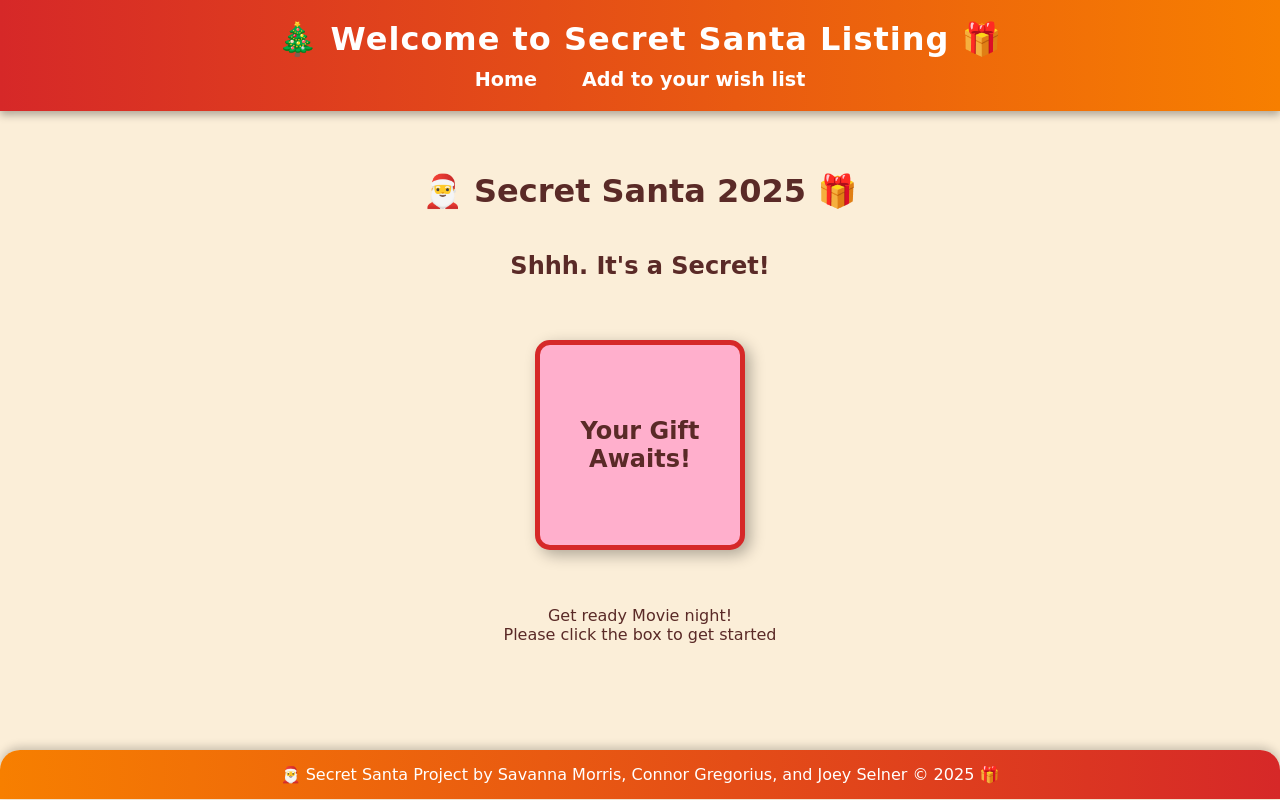
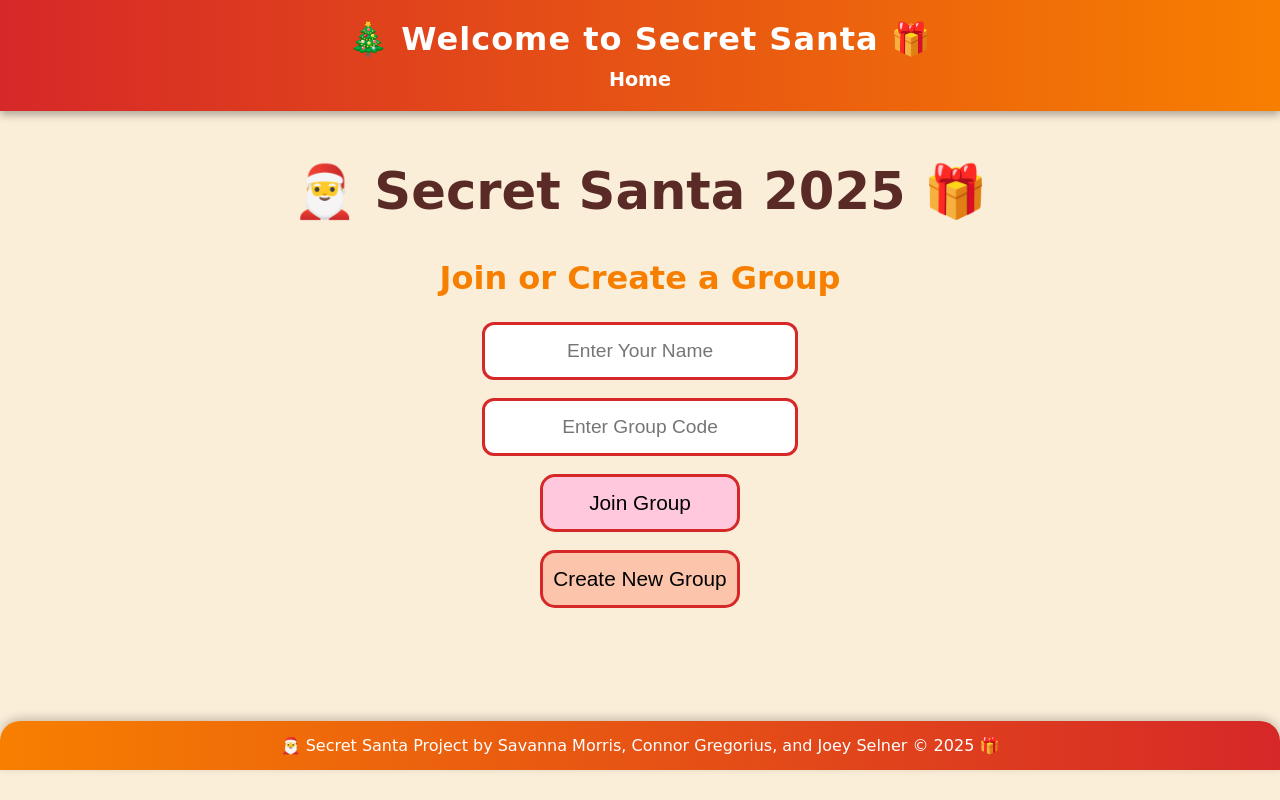
Before and after one commit to snailwithwings/Secret-Santa, a Django app: page / in a window 1280 px wide. Run offline with Django 5.2, Linux system fonts and the light colour scheme.

Commit message:
Im the goat

```diff
--- a/main/views.py
+++ b/main/views.py
@@ -1,88 +1,144 @@
+from django.shortcuts import render, redirect
+from django.http import HttpResponse
+from .models import Group, User, WishlistItem, Assignment
 import random
-
-from django.http import HttpResponse
-from django.shortcuts import render, redirect
-from .models import User, WishlistItem, Assignment
 
 
 def index(request):
+    if request.method == 'POST':
+        action = request.POST.get('action')
+        name = request.POST.get('fname').strip()
+
+        # CREATE NEW GROUP
+        if action == 'create':
+            while True:
+                new_code = str(random.randint(0, 9999)).zfill(4)
+                if not Group.objects.filter(code=new_code).exists():
+                    break
+
+            group = Group.objects.create(code=new_code)
+
+            # Creator always first + auto-set
+            user = User.objects.create(name=name, group=group, is_creator=True)
+
+            request.session['username'] = name
+            request.session['group_code'] = group.code
+            return redirect('homepage')
+
+        # JOIN EXISTING GROUP
+        if action == 'join':
+            code = request.POST.get('groupCode', '').strip()
+
+            try:
+                group = Group.objects.get(code=code)
+            except Group.DoesNotExist:
+                return render(request, 'index.html', {
+                    'error': f"Group '{code}' not found."
+                })
+
+            # Check if they already exist in this group
+            existing_user = User.objects.filter(name__iexact=name, group=group).first()
+
+            if existing_user:
+                # Re-login returning user
+                request.session['username'] = existing_user.name
+                request.session['group_code'] = code
+                return redirect('homepage')
+
+            # Otherwise create a new user joining this group
+            user = User.objects.create(name=name, group=group)
+
+            request.session['username'] = name
+            request.session['group_code'] = code
+            return redirect('homepage')
+
     return render(request, 'index.html')
 
+
+
 def homepage(request):
-    if request.method == 'POST':
-        name = request.POST.get('fname').strip()
+    name = request.session.get('username')
+    code = request.session.get('group_code')
 
-        # Save name to session
-        request.session['username'] = name
+    if not name or not code:
+        return redirect('index')
 
-        return redirect('yourperson')
+    group = Group.objects.get(code=code)
 
-    return render(request, 'homepage.html')
+    user = User.objects.filter(name__iexact=name, group=group).first()
+    if not user:
+        # Should not happen normally, but safety check:
+        return redirect('index')
+
+    return render(request, 'homepage.html', {
+        'user': user,
+        'group': group,
+        'is_creator': user.is_creator
+    })
+
 
 def wish(request):
-    participants = User.objects.all()
+    name = request.session.get('username')
+    code = request.session.get('group_code')
+    group = Group.objects.get(code=code)
+    user = User.objects.get(name__iexact=name, group=group)
 
     if request.method == 'POST':
-        participant_id = request.POST.get('personSelect')
-        item_name = request.POST.get('itemName')
-        details = request.POST.get('details')
+        WishlistItem.objects.create(
+            user=user,
+            item_name=request.POST.get('itemName'),
+            details=request.POST.get('details')
+        )
+        return redirect('homepage')
 
-        participant = User.objects.get(id=participant_id)
+    return render(request, 'wish.html')
 
-        # Save single item
-        WishlistItem.objects.create(
-            participant=participant,
-            item_name=item_name,
-            details=details
-        )
 
-        return redirect('wish')
+def generate_assignments(request):
+    name = request.session.get('username')
+    code = request.session.get('group_code')
 
-    return render(request, 'wish.html', {'participants': participants})
+    group = Group.objects.get(code=code)
+    user = User.objects.get(name__iexact=name, group=group)
+
+    if not user.is_creator:
+        return HttpResponse("Only the group creator can assign!")
+
+    Assignment.objects.filter(giver__group=group).delete()
+    users = list(group.users.all())
+    receivers = users.copy()
+
+    while True:
+        random.shuffle(receivers)
+        if all(g != r for g, r in zip(users, receivers)):
+            break
+
+    for g, r in zip(users, receivers):
+        Assignment.objects.create(giver=g, receiver=r)
+
+    return redirect('homepage')
+
 
 def yourperson(request):
-    name = request.session.get('username', None)
+    name = request.session.get('username')
+    code = request.session.get('group_code')
 
-    if not name:
-        return redirect('homepage')  # If they didn’t enter a name first
+    if not name or not code:
+        return redirect('index')
+
+    group = Group.objects.get(code=code)
+    user = User.objects.get(name__iexact=name, group=group)
 
     try:
-        participant = User.objects.get(name__iexact=name)  # case-insensitive match
-    except User.DoesNotExist:
-        return render(request, 'yourperson.html', {
-            'participant': None,
-            'assigned_person': None,
-            'wishlist_items': [],
-            'error': f"Name '{name}' not found. Please check spelling."
-        })
-
-    try:
-        assigned = Assignment.objects.get(giver=participant).receiver
+        assigned = Assignment.objects.get(giver=user).receiver
         items = assigned.wishlist_items.all()
     except Assignment.DoesNotExist:
         assigned = None
         items = []
 
     return render(request, 'yourperson.html', {
-        'participant': participant,
+        'user': user,
         'assigned_person': assigned,
         'wishlist_items': items,
-        'error': None
+        'group': group
     })
-
-def generate_assignments():
-    # Remove old assignments first
-    Assignment.objects.all().delete()
-
-    participants = list(User.objects.all())
-    receivers = participants.copy()
-
-    # Shuffle until valid (no one gets themselves)
-    while True:
-        random.shuffle(receivers)
-        if all(giver != receiver for giver, receiver in zip(participants, receivers)):
-            break
-
-    # Create assignments
-    for giver, receiver in zip(participants, receivers):
-        Assignment.objects.create(giver=giver, receiver=receiver)
--- a/myApp/urls.py
+++ b/myApp/urls.py
@@ -25,5 +25,5 @@ urlpatterns = [
     path('homepage/', views.homepage, name='homepage'),
     path('wish/', views.wish, name='wish'),
     path('yourperson/', views.yourperson, name='yourperson'),
-
+    path('assign/', views.generate_assignments, name='generate_assignments'),
 ]
--- a/templates/base.html
+++ b/templates/base.html
@@ -77,10 +77,9 @@
 <body>
 
 <header>
-    <h1>🎄 Welcome to Secret Santa Listing 🎁</h1>
+    <h1>🎄 Welcome to Secret Santa 🎁</h1>
     <nav>
         <a href="{% url 'index' %}">Home</a>
-        <a href="{% url 'wish' %}">Add to your wish list</a>
     </nav>
 </header>
 
--- a/templates/index.html
+++ b/templates/index.html
@@ -1,37 +1,106 @@
 {% extends 'base.html' %}
-{% block title %}Secret Santa 2025{% endblock %}
+{% block title %}Join or Create a Group{% endblock %}
 {% block content %}
-<h1>🎅 Secret Santa 2025 🎁</h1>
-<h2>Shhh. It's a Secret!</h2>
 
-<div class="gift-box" id="startBox">Your Gift Awaits!</div>
+<h1 class="page-title">
+    🎅 Secret Santa 2025 🎁
+</h1>
 
-<p>Get ready Movie night!<br>
-Please click the box to get started</p>
+<h2 class="subtitle">Join or Create a Group</h2>
+
+{% if error %}
+<p class="error-msg">{{ error }}</p>
+{% endif %}
+
+<form method="post" class="group-form">
+    {% csrf_token %}
+
+    <input type="text" name="fname" class="input-box"
+           placeholder="Enter Your Name" required>
+
+    <input type="text" name="groupCode" class="input-box"
+           placeholder="Enter Group Code">
+
+    <button type="submit" name="action" value="join" class="form-btn join-btn">
+        Join Group
+    </button>
+
+    <button type="submit" name="action" value="create" class="form-btn create-btn">
+        Create New Group
+    </button>
+</form>
 
 <style>
-.gift-box {
-    margin: 40px auto;
+h1.page-title {
+    font-size: 3.2em;
+    margin: 10px 0;
+}
+
+.subtitle {
+    font-size: 2em;
+    margin-bottom: 25px;
+    color: #f77f00;
+}
+
+.error-msg {
+    color: #d62828;
+    font-size: 1.3em;
+    margin-bottom: 20px;
+}
+
+.group-form {
+    display: flex;
+    flex-direction: column;
+    align-items: center;
+    gap: 18px;
+}
+
+.input-box {
+    width: 280px;
+    padding: 15px;
+    border-radius: 12px;
+    border: 3px solid #d62828;
+    font-size: 1.2em;
+    text-align: center;
+    outline: none;
+    transition: 0.2s;
+}
+
+.input-box:focus {
+    border-color: #f77f00;
+    transform: scale(1.03);
+}
+
+.form-btn {
     width: 200px;
-    height: 200px;
+    padding: 14px 10px;
     background-color: #ffafcc;
-    border: 5px solid #d62828;
+    border: 3px solid #d62828;
     border-radius: 15px;
-    display: flex;
-    align-items: center;
-    justify-content: center;
-    font-size: 1.5em;
-    font-weight: bold;
-    box-shadow: 5px 5px 15px rgba(0,0,0,0.3);
+    font-size: 1.3em;
     cursor: pointer;
-    transition: transform 0.2s;
+    transition: 0.25s;
 }
-.gift-box:hover { transform: scale(1.1); }
+
+.form-btn:hover {
+    transform: scale(1.07);
+}
+
+.join-btn {
+    background-color: #ffc8dd;
+}
+
+.join-btn:hover {
+    background-color: #ff99c8;
+}
+
+.create-btn {
+    background-color: #fbc4ab;
+}
+
+.create-btn:hover {
+    background-color: #faa381;
+}
 </style>
 
-<script>
-document.getElementById('startBox').addEventListener('click', () => {
-    window.location.href = "{% url 'homepage' %}";
-});
-</script>
 {% endblock %}
--- a/templates/yourperson.html
+++ b/templates/yourperson.html
@@ -17,7 +17,7 @@
     <div class="card-container">
         <div class="assignment-card">
 
-            <h2>Hi, {{ participant.name }}!</h2>
+            <h2>Hi, {{ user.name }}!</h2>
 
             {% if assigned_person %}
                 <p>You have been assigned to:</p>
```
Also changed, not shown: main/admin.py (+3 -16 lines), main/models.py (+21 -11 lines), templates/homepage.html (+35 -30 lines), templates/wish.html (+37 -55 lines), db.sqlite3, main/migrations/0001_initial.py, main/migrations/0002_remove_user_wishlist_wishlistitem.py (deleted), main/migrations/0003_assignment.py (deleted).
